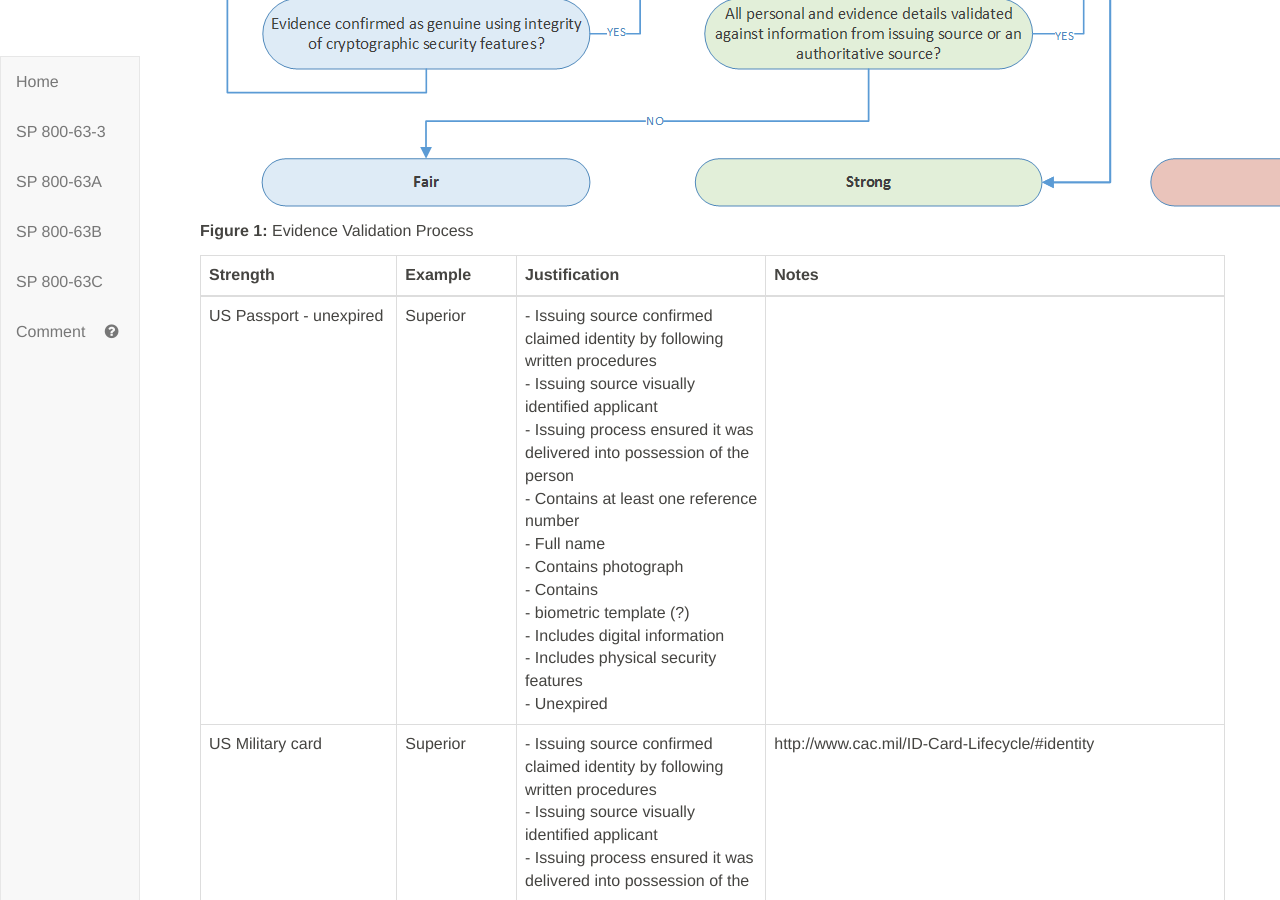
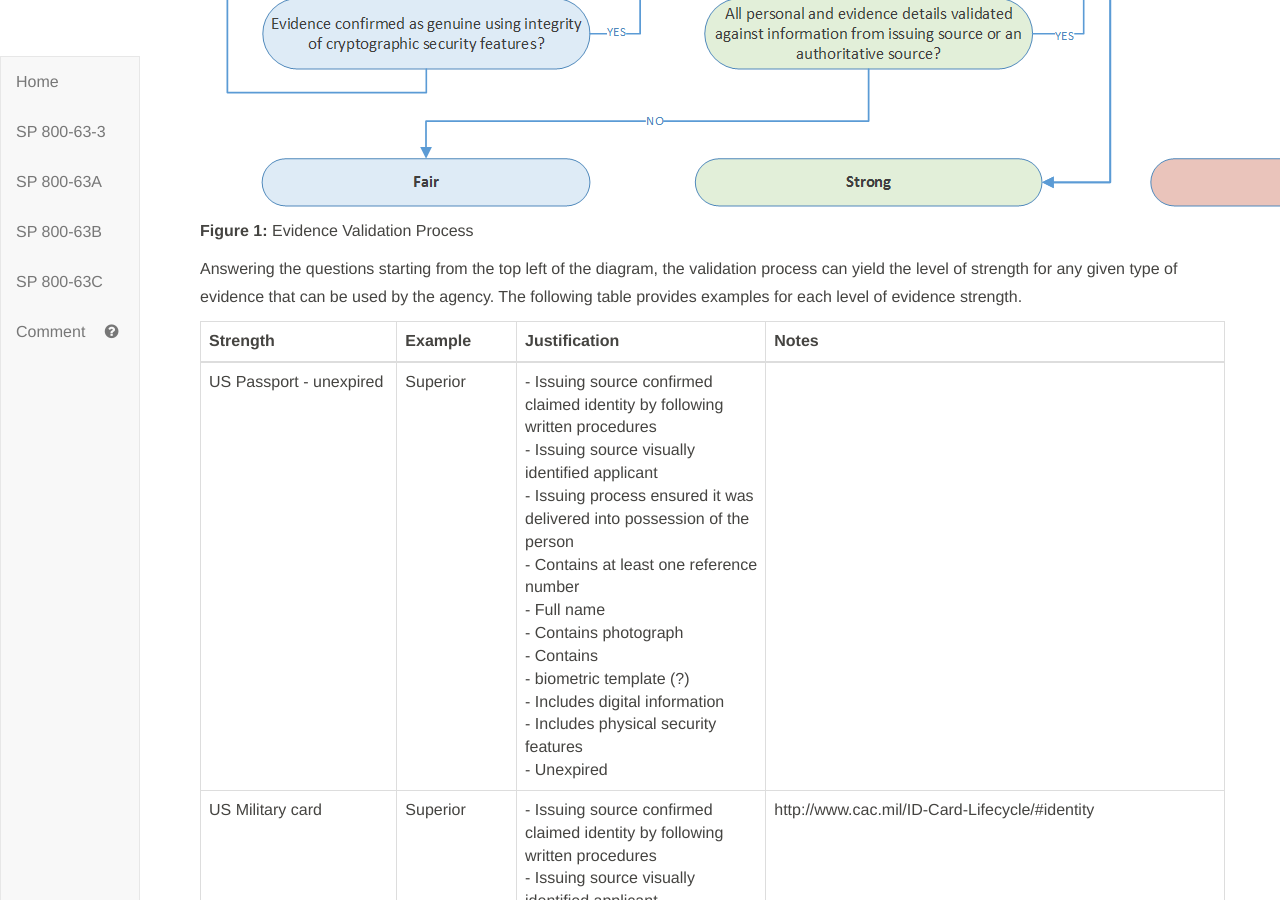
Before and after one commit to tridentity/800-63A-ImplGuide, a Jekyll site: the page built from 5_Validation.md, in a window 1280 px wide and 900 px high, scrolled down 2842 px. Built offline with Jekyll 4.4.1, drawn with Linux system fonts in a browser that asks for light colours; our own code applies the rules of GitHub Pages for plain Markdown files; some of the changed text lies outside the part shown.

Commit message:
Update 5_Validation.md

```diff
--- a/5_Validation.md
+++ b/5_Validation.md
@@ -45,6 +45,8 @@ When validating - agencies must do so consistent with the level of strength appr
 
 **Figure 1:** Evidence Validation Process
 
+Answering the questions starting from the top left of the diagram, the validation process can yield the level of strength for any given type of evidence that can be used by the agency. The following table provides examples for each level of evidence strength.
+
 | **Strength** | **Example** | **Justification** |  **Notes** |
 | --- | --- | --- | --- |
 | US Passport - unexpired | Superior | - Issuing source confirmed claimed identity by following written procedures<br/> - Issuing source visually identified applicant<br/> - Issuing process ensured it was delivered into possession of the person<br/> - Contains at least one reference number<br/> - Full name<br/> - Contains photograph<br/> - Contains<br/> - biometric template (?)<br/> - Includes digital information<br/> - Includes physical security features<br/> - Unexpired |  |
@@ -69,3 +71,7 @@ When validating - agencies must do so consistent with the level of strength appr
 | Voter's registration card | Weak or Unacceptable | - Issuing source did not perform identity proofing<br/> - Issuing process means it can be reasonably assumed it was delivered to the person<br/> - Contains at least one reference number | ** Unacceptable if does not contain a unique reference number |
 | School record or report | Weak or Unacceptable | - Includes name and student ID number, but no identity proofing required and generally no photograph/biometric provided |  |
 | Alien Registration Card (Form I-551) |  | -  | This is just another name for a permanent resident card/green card |
+
+**Table 4: Evidence Strengths**
+
+For each example at strength levels Superior through Unacceptable, justifications for the strength level have been provided.
```
